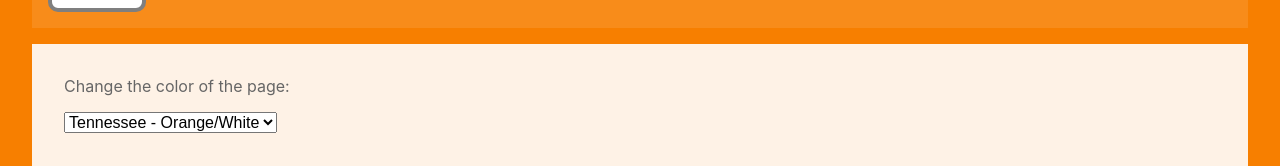
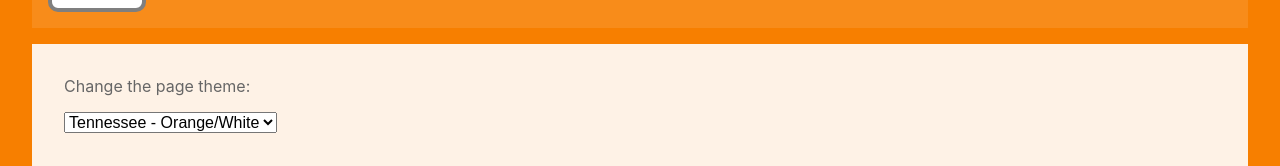
Before and after one commit to rustytanton/react-sandbox, a React (Create React App) app: page / in a window 1280 px wide. Shown: the part 149-315 px from the top of the page. Built offline with nearby package versions, Linux system fonts and the light colour scheme.

Commit message:
small text edit

```diff
--- a/src/App.js
+++ b/src/App.js
@@ -52,7 +52,7 @@
           <PageHeader pageTitle={this.state.pageTitle} />
         </header>
         <main className={styles.main}>
-          <p>Change the color of the page:</p>
+          <p>Change the page theme:</p>
           <form action="#">
             <Select options={this.state.themes} onSelect={this.updatePageTheme} />
           </form>
```
